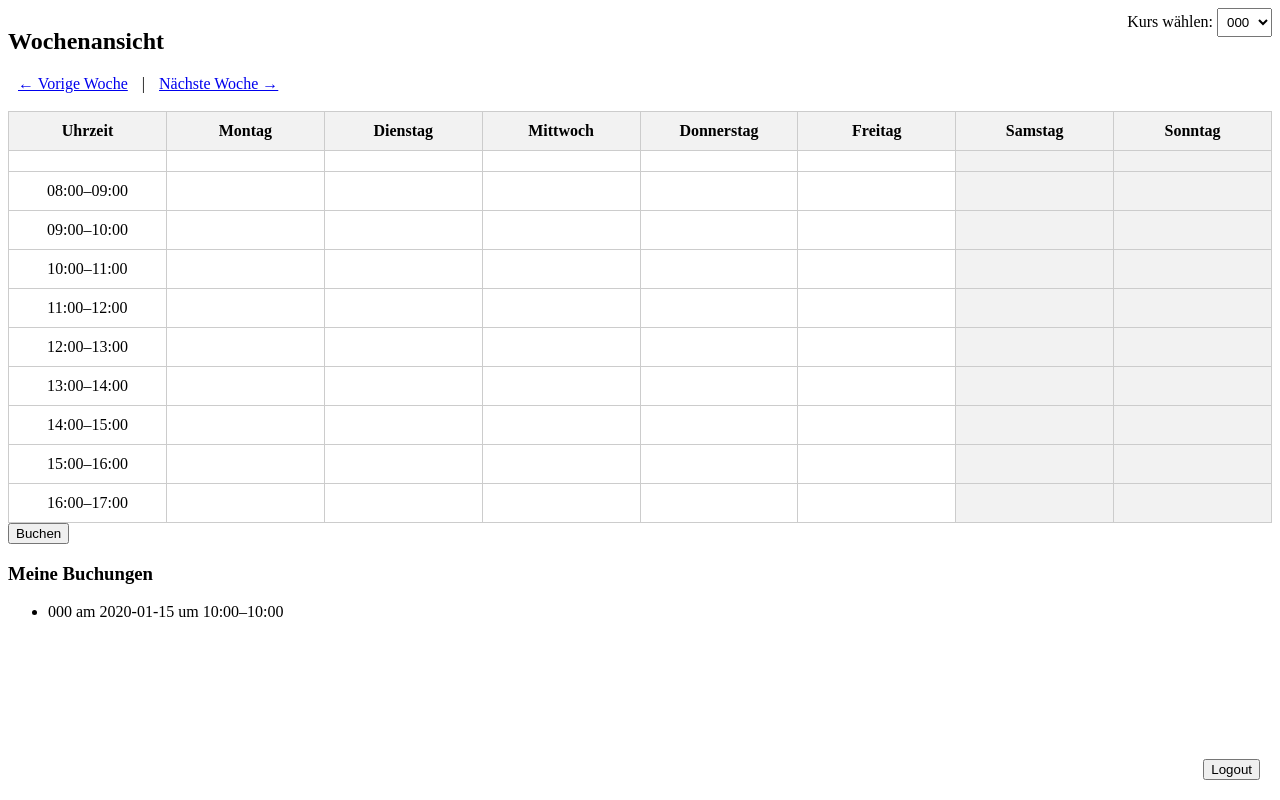
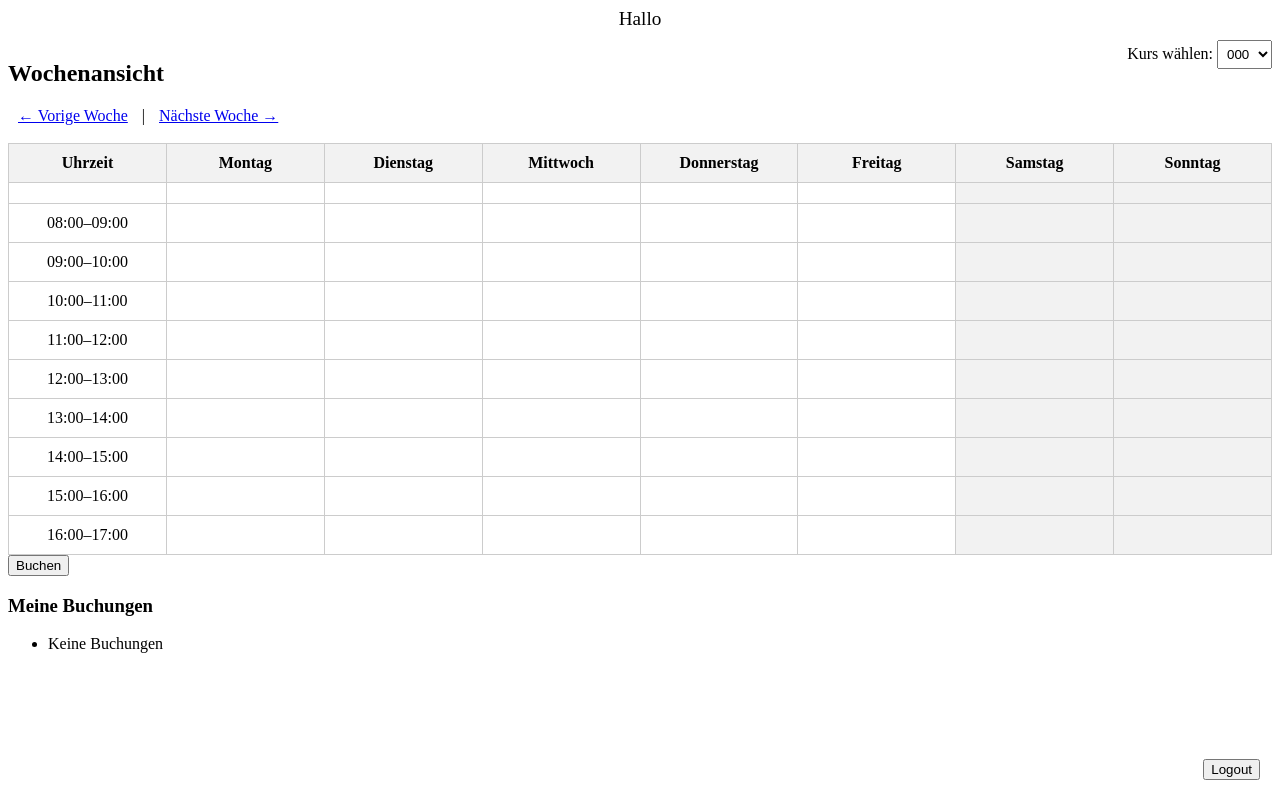
Before and after one commit to FabjanJ/kursbuchung, a Flask app: template templates/dashboard.html in a window 1280 px wide. Run offline with Flask 3, Linux system fonts and the light colour scheme; the template is opened without the code that fills it: most values are stand-ins (such as "Sample title", 1, 10 or a date in 2020); some libraries are stand-ins or nearby versions.

Commit message:
Buchungen aktualisiert nach Datum, Benutzername anzeigen

```diff
--- a/templates/dashboard.html
+++ b/templates/dashboard.html
@@ -122,6 +122,9 @@
     </style>
 </head>
 <body>
+    <div style="text-align:center; font-size:1.2em; margin-bottom:10px;">
+        Hallo {{ session['username'] }}
+    </div>
     <h2 style="display: inline-block;">Wochenansicht</h2>
     <div class="filter">
         <form method="get" id="kursForm">
@@ -227,7 +230,7 @@
     <button id="buchenBtn">Buchen</button>
     <h3>Meine Buchungen</h3>
     <ul>
-        {% for b in eigene_buchungen %}
+        {% for b in eigene_buchungen if b.datum >= start.today() %}
             <li>{{ b.titel }} am {{ b.datum.strftime('%d.%m.%Y') }} um {{ '%02d:00–%02d:00'|format(b.stunde, b.stunde+1) }}</li>
         {% else %}
             <li>Keine Buchungen</li>
```
